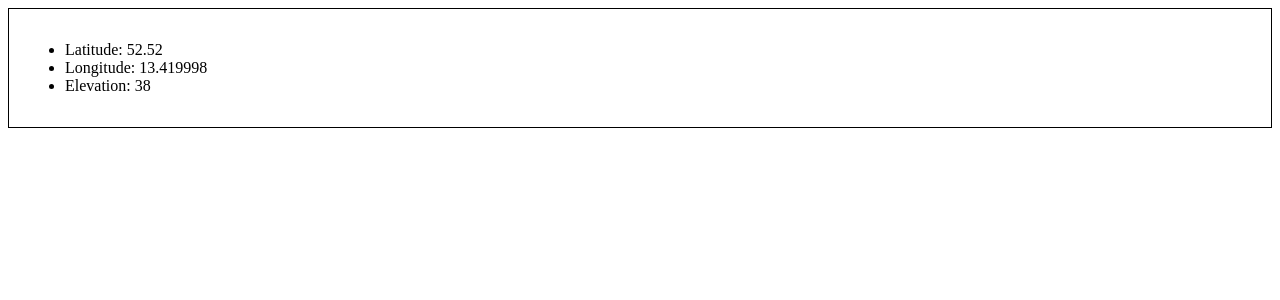
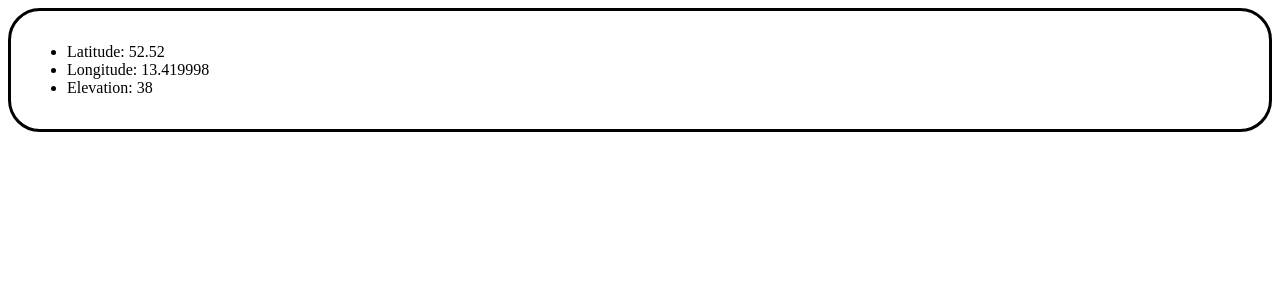
Before and after one commit to lewismoore10100/weather, a React app: page / in a window 1280 px wide. Shown: the top 300 px of the page. Built offline with nearby package versions, Linux system fonts and the light colour scheme.

Commit message:
add more styling

```diff
--- a/src/styles/Box.ts
+++ b/src/styles/Box.ts
@@ -1,6 +1,6 @@
 import styled from "styled-components";
 export default styled.div`
     padding: 1rem;
-    border: thin solid #000;
-
+    border: 0.2em solid #000;
+    border-radius: 2rem;
 `
```
